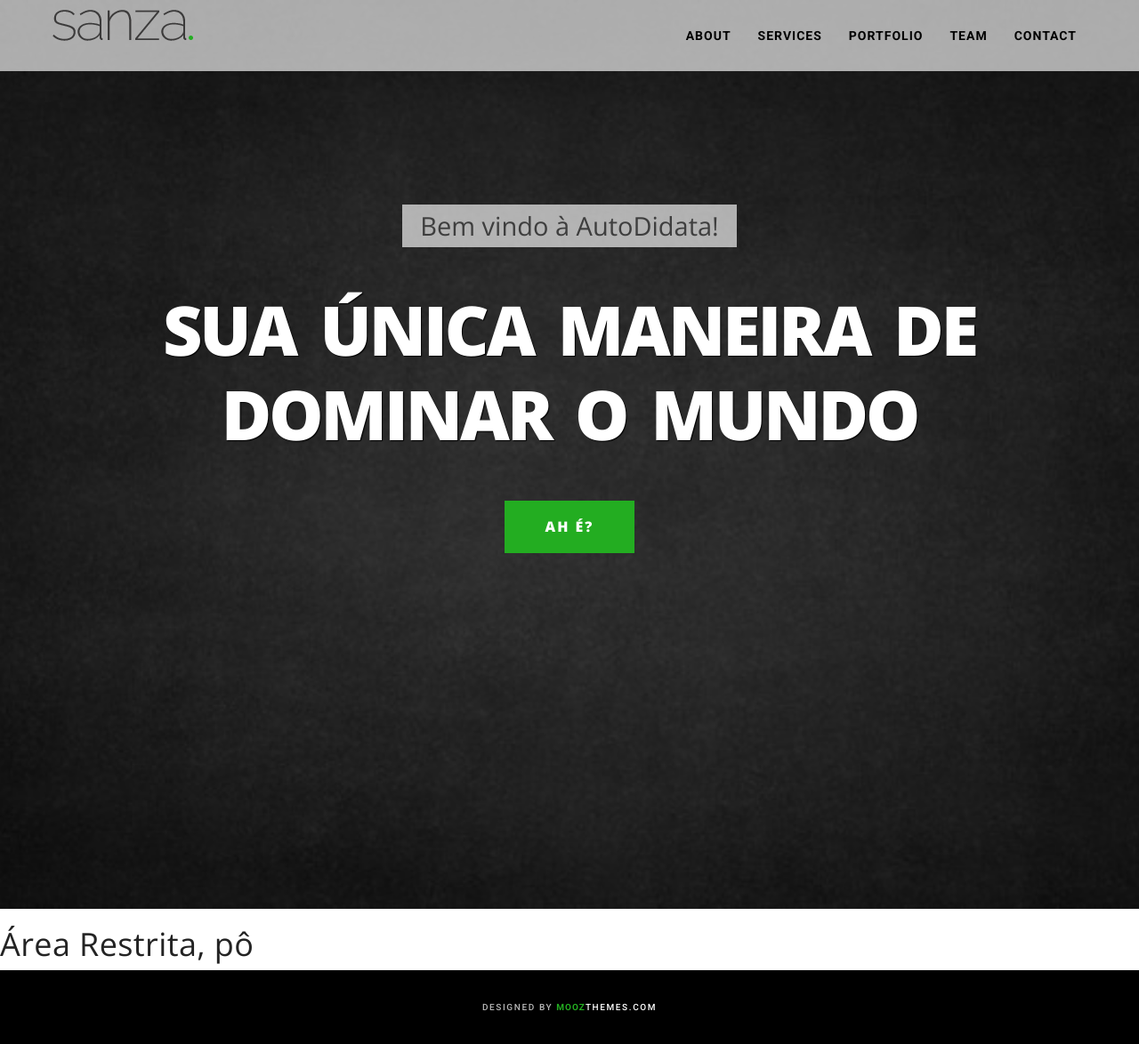
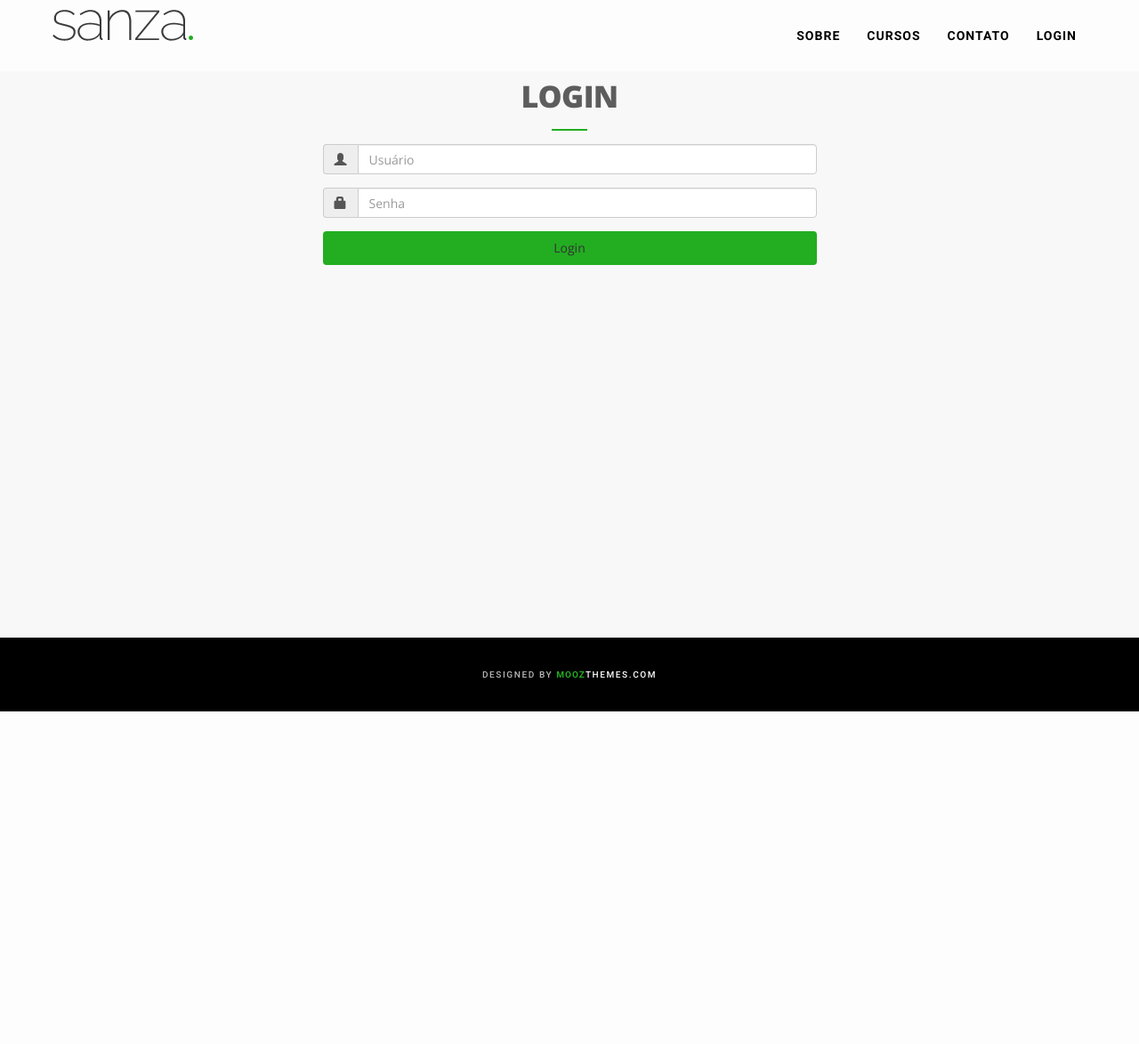
Before and after one commit to vyk1/codeigniter, a CodeIgniter app: page /ignited/restrict in a window 1280 px wide. Shown: the whole page at 89% size. After the commit the page ends 800 px from the top, so only its background shows below. Run offline with CodeIgniter, Linux system fonts and the light colour scheme; some libraries are stand-ins or nearby versions.

Commit message:
#3 conexão banco de dados + login

```diff
--- a/application/config/database.php
+++ b/application/config/database.php
@@ -76,9 +76,9 @@ $query_builder = TRUE;
 $db['default'] = array(
 	'dsn'	=> '',
 	'hostname' => 'localhost',
-	'username' => '',
+	'username' => 'root',
 	'password' => '',
-	'database' => '',
+	'database' => 'autodidata',
 	'dbdriver' => 'mysqli',
 	'dbprefix' => '',
 	'pconnect' => FALSE,
--- a/application/controllers/Restrict.php
+++ b/application/controllers/Restrict.php
@@ -6,6 +6,6 @@ class Restrict extends CI_Controller
 
 	public function index()
 	{
-		$this->template->show("restrict.php");
+		$this->template->show("login.php");
 	}
 }
--- /dev/null
+++ b/application/views/login.php
@@ -0,0 +1,48 @@
+<section id="about" class="light-bg" style="min-height: calc(100vh - 83px);">
+    <div class="container">
+        <div class="row">
+            <div class="col-lg-offset-3 col-lg-6 text-center">
+                <div class="section-title">
+                    <h2>LOGIN</h2>
+                    <form id="login_form" action="">
+
+                        <div class="row">
+                            <div class="col-lg-12">
+                                <div class="form-group">
+                                    <div class="input-group">
+                                        <div class="input-group-addon">
+                                            <span class="glyphicon glyphicon-user"></span>
+                                        </div>
+                                        <input type="text" name="username" class="form-control" placeholder="Usuário">
+                                    </div>
+                                </div>
+                            </div>
+                        </div>
+                        <div class="row">
+                            <div class="col-lg-12">
+                                <div class="form-group">
+                                    <div class="input-group">
+                                        <div class="input-group-addon">
+                                            <span class="glyphicon glyphicon-lock"></span>
+                                        </div>
+                                        <input type="password" name="password" class="form-control" placeholder="Senha">
+                                    </div>
+                                </div>
+                            </div>
+                        </div>
+                        <div class="row">
+                            <div class="col-lg-12">
+                                <div class="form-group">
+                                    <button type="submit" id="btn-login" class="btn btn-block">Login</button>
+                                </div>
+                            </div>
+                            <span class="help-block"></span>
+                        </div>
+                    </form>
+
+                </div>
+            </div>
+        </div>
+    </div>
+    <!-- /.container -->
+</section>
--- a/application/views/template/header.php
+++ b/application/views/template/header.php
@@ -24,7 +24,7 @@
 
 <body id="page-top">
 	<!-- Navigation -->
-	<nav class="navbar navbar-default navbar-fixed-top">
+	<nav class="navbar navbar-default navbar-shrink navbar-fixed-top">
 		<div class="container">
 			<!-- Brand and toggle get grouped for better mobile display -->
 			<div class="navbar-header page-scroll">
@@ -43,19 +43,16 @@
 						<a href="#page-top"></a>
 					</li>
 					<li>
-						<a class="page-scroll" href="#about">About</a>
+						<a class="page-scroll" href="<?php echo base_url() ?>#about">Sobre</a>
 					</li>
 					<li>
-						<a class="page-scroll" href="#services">Services</a>
+						<a class="page-scroll" href="<?php echo base_url() ?>#services">Cursos</a>
 					</li>
 					<li>
-						<a class="page-scroll" href="#portfolio">Portfolio</a>
+						<a class="page-scroll" href="<?php echo base_url() ?>#contact">Contato</a>
 					</li>
 					<li>
-						<a class="page-scroll" href="#team">Team</a>
-					</li>
-					<li>
-						<a class="page-scroll" href="#contact">Contact</a>
+						<a class="page-scroll" href="<?php echo base_url() ?>restrict">Login</a>
 					</li>
 				</ul>
 			</div>
@@ -63,14 +60,3 @@
 		</div>
 		<!-- /.container-fluid -->
 	</nav>
-	<header>
-		<div class="container">
-			<div class="slider-container">
-				<div class="intro-text">
-					<div class="intro-lead-in">Bem vindo à AutoDidata!</div>
-					<div class="intro-heading">Sua única maneira de dominar o mundo</div>
-					<a href="#about" class="page-scroll btn btn-xl">Ah é?</a>
-				</div>
-			</div>
-		</div>
-	</header>
--- a/application/views/template/scripts.php
+++ b/application/views/template/scripts.php
@@ -2,7 +2,7 @@
 		<script src="http://cdnjs.cloudflare.com/ajax/libs/jquery-easing/1.3/jquery.easing.min.js"></script>
 		<script src="<?php echo base_url();?>public/js/bootstrap.min.js"></script>
 		<script src="<?php echo base_url();?>public/js/owl.carousel.min.js"></script>
-		<script src="<?php echo base_url();?>public/js/cbpAnimatedHeader.js"></script>
+		<!-- <script src="<?php echo base_url();?>public/js/cbpAnimatedHeader.js"></script> -->
 		<script src="<?php echo base_url();?>public/js/jquery.appear.js"></script>
 		<script src="<?php echo base_url();?>public/js/SmoothScroll.min.js"></script>
 		<script src="<?php echo base_url();?>public/js/mooz.themes.scripts.js"></script>
--- a/public/css/style.css
+++ b/public/css/style.css
@@ -66,7 +66,7 @@ color: #B1B1B1;
 }
 
 a:hover, a:focus, a:active, a.active {
-	color: #fec503;
+	color: #7ed77d;
 }
 a, a:hover, a:focus, a:active, a.active {
 	outline: 0;
@@ -142,7 +142,7 @@ section ul li:before {
 	padding: 0px;
 }
 .navbar-default .navbar-brand:hover,.navbar-default .navbar-brand:focus,.navbar-default .navbar-brand:active,.navbar-default .navbar-brand.active {
-	color: #fec503
+	color: #7ed77d
 }
 .navbar-default .navbar-collapse {
 	border-color: rgba(255,255,255,.02)
@@ -176,7 +176,7 @@ section ul li:before {
 }
 .navbar-default .navbar-nav>.active>a:hover,.navbar-default .navbar-nav>.active>a:focus {
 	color: #fff;
-	background-color: #fec503
+	background-color: #7ed77d
 }
 
 @media (min-width:768px) {
@@ -747,13 +747,13 @@ font-size: 11px;
 
 .btn-xl:hover, .btn-xl:focus, .btn-xl:active, .btn-xl.active, .open .dropdown-toggle.btn-xl {
 	color: #fff;
-	background-color: #fec503;
+	background-color: #7ed77d;
 	border-color: #f6bf01;
 }
 
 .btn:hover, .btn:focus, .btn:active, .btn.active, .open .dropdown-toggle.btn {
 	color: #fff;
-	background-color: #fec503;
+	background-color: #7ed77d;
 	border-color: #f6bf01;
 }
 
```
Also changed, not shown: application/views/home.php (+11 -0 lines), 1 other file.
